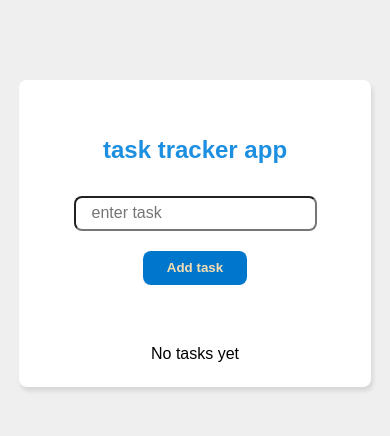
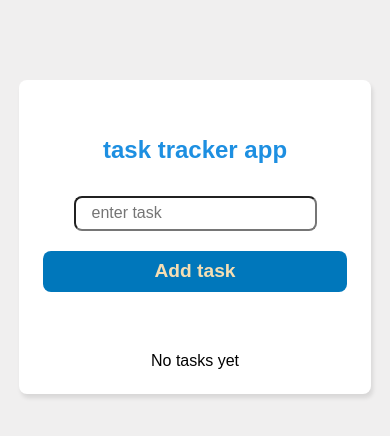
Before and after one commit to adambare-dev/my-react-app, a React (Vite) app: page / in a window 390 px wide. Shown: the top 436 px of the page. Built offline with nearby package versions, Linux system fonts and the light colour scheme.

Commit message:
updated media qiueries

```diff
--- a/src/Task-tarcker.jsx
+++ b/src/Task-tarcker.jsx
@@ -25,10 +25,16 @@ function Task_tracker() {
     };
 
     //delte task function
+    /*   function delteTask(id) {
+          setTasks(tasks.filter((task) => {
+              return task.id !== id;
+          }));
+      }; */
+    //updated version of delete task function
     function delteTask(id) {
-        setTasks(tasks.filter((task) => {
+        setTasks(prev => prev.filter((task) => {
             return task.id !== id;
-        }));
+        }))
     };
 
     //toggle task
--- a/src/myTodo.css
+++ b/src/myTodo.css
@@ -37,13 +37,29 @@
      padding: .6rem 1.5rem;
      margin-top: 1.25rem;
      margin-bottom: 1.25rem;
-     background: #0077cc;
+     /*initial backgrounf= background: #0077cc */
+     background: #0077bbff;
      font-weight: 650;
      color: wheat;
      border-radius: .5rem;
      cursor: pointer;
      border: none;
 
+ }
+
+ @media (max-width: 48rem) {
+     .inputs button {
+         font-size: 1.1rem;
+         padding: .7rem 2rem;
+     }
+ }
+
+ @media (max-width: 480px) {
+     .inputs button {
+         font-size: 1.2rem;
+         padding: .8rem;
+         width: 100%;
+     }
  }
 
  .toDoContainer .inputs button:hover {
```
